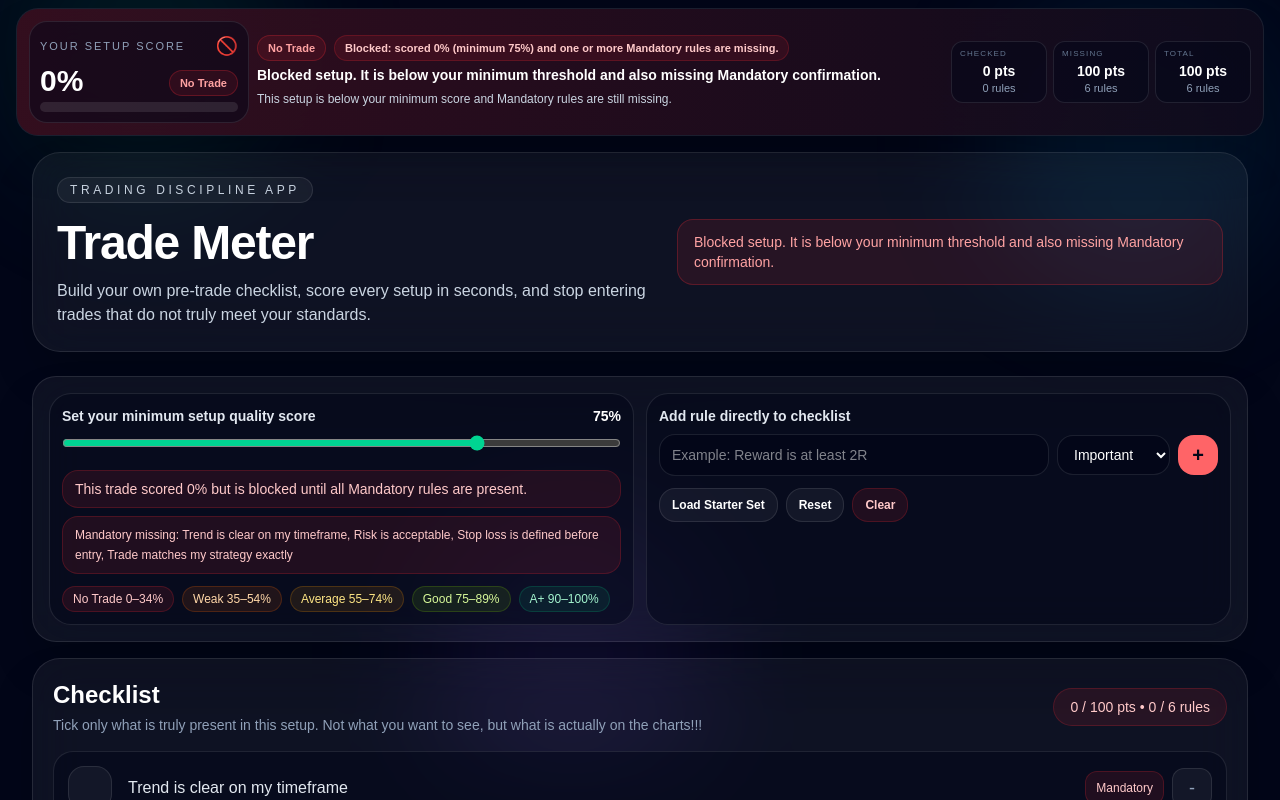
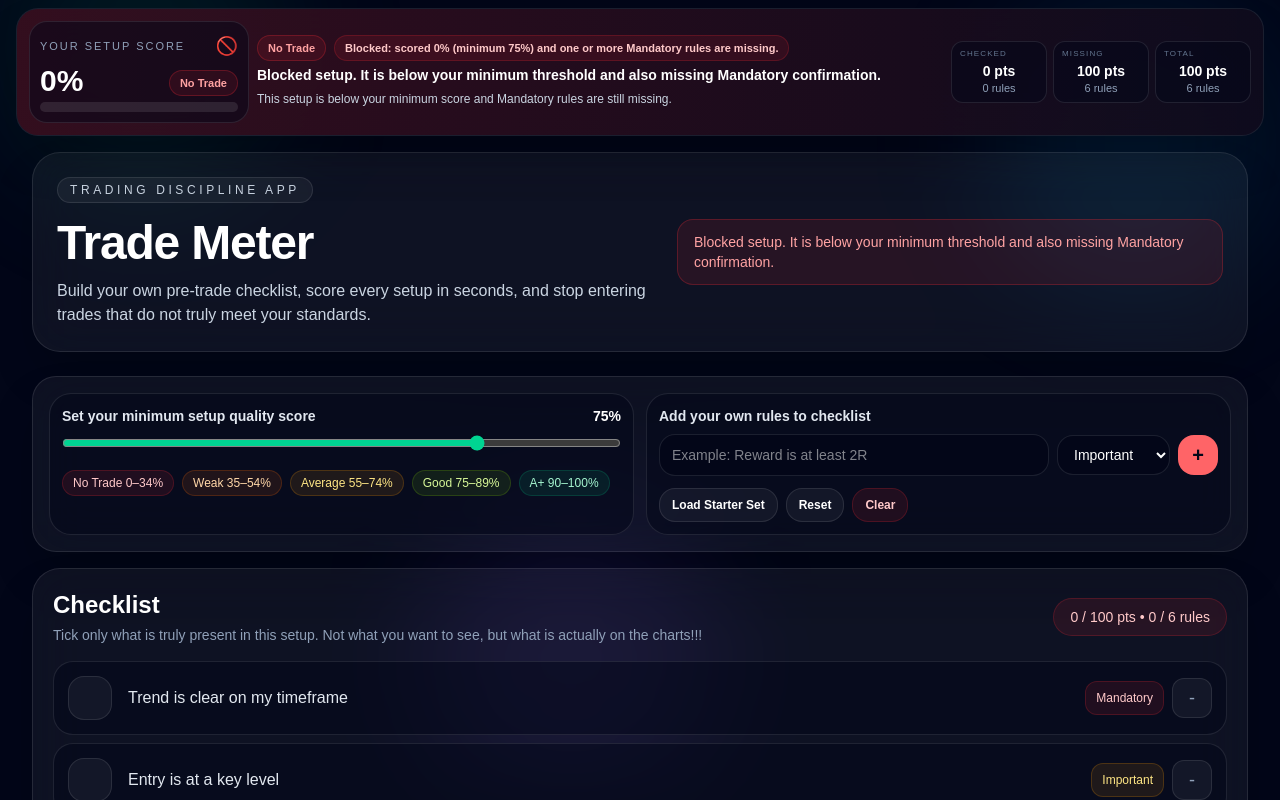
Before and after one commit to Johny-88/Trade-Meter, a Next.js app: page / in a window 1280 px wide. Shown: the top 800 px of the page. Built offline with nearby package versions, Linux system fonts and the light colour scheme.

Commit message:
Refactor trade quality messages and update checklist text
Removed conditional rendering for trade quality messages and updated text for adding rules.

```diff
--- a/app/page.tsx
+++ b/app/page.tsx
@@ -627,25 +627,6 @@ export default function Home() {
                   className="w-full accent-emerald-400"
                 />
 
-                <div
-                  className={`mt-3 rounded-2xl border px-3 py-2 text-xs font-medium md:text-sm ${
-                    qualifies
-                      ? 'border-emerald-500/20 bg-emerald-500/10 text-emerald-200'
-                      : 'border-red-500/20 bg-red-500/10 text-red-200'
-                  }`}
-                >
-                  {qualifies
-                    ? `This trade passes your minimum quality requirement of ${minScore}%.`
-                    : hasMissingRequired
-                    ? `This trade scored ${score}% but is blocked until all Mandatory rules are present.`
-                    : `This trade scored ${score}% and does not meet your minimum quality requirement of ${minScore}%.`}
-                </div>
-
-                {hasMissingRequired && (
-                  <div className="mt-2 rounded-2xl border border-red-500/20 bg-red-500/10 px-3 py-2 text-[11px] leading-5 text-red-200 md:text-xs">
-                    Mandatory missing: {missingRequiredRules.map((rule) => rule.text).join(', ')}
-                  </div>
-                )}
 
                 <div className="mt-3 flex flex-wrap gap-2 text-[11px] md:text-xs">
                   <div className="rounded-full border border-red-500/20 bg-red-500/10 px-2.5 py-1 text-red-200">
@@ -668,7 +649,7 @@ export default function Home() {
 
               <div className="rounded-[22px] border border-white/10 bg-slate-950/50 p-3">
                 <div className="mb-2 text-sm font-semibold text-slate-200">
-                  Add rule directly to checklist
+                  Add your own rules to checklist
                 </div>
 
                 <div className="flex flex-col gap-2 sm:flex-row sm:items-center">
```
